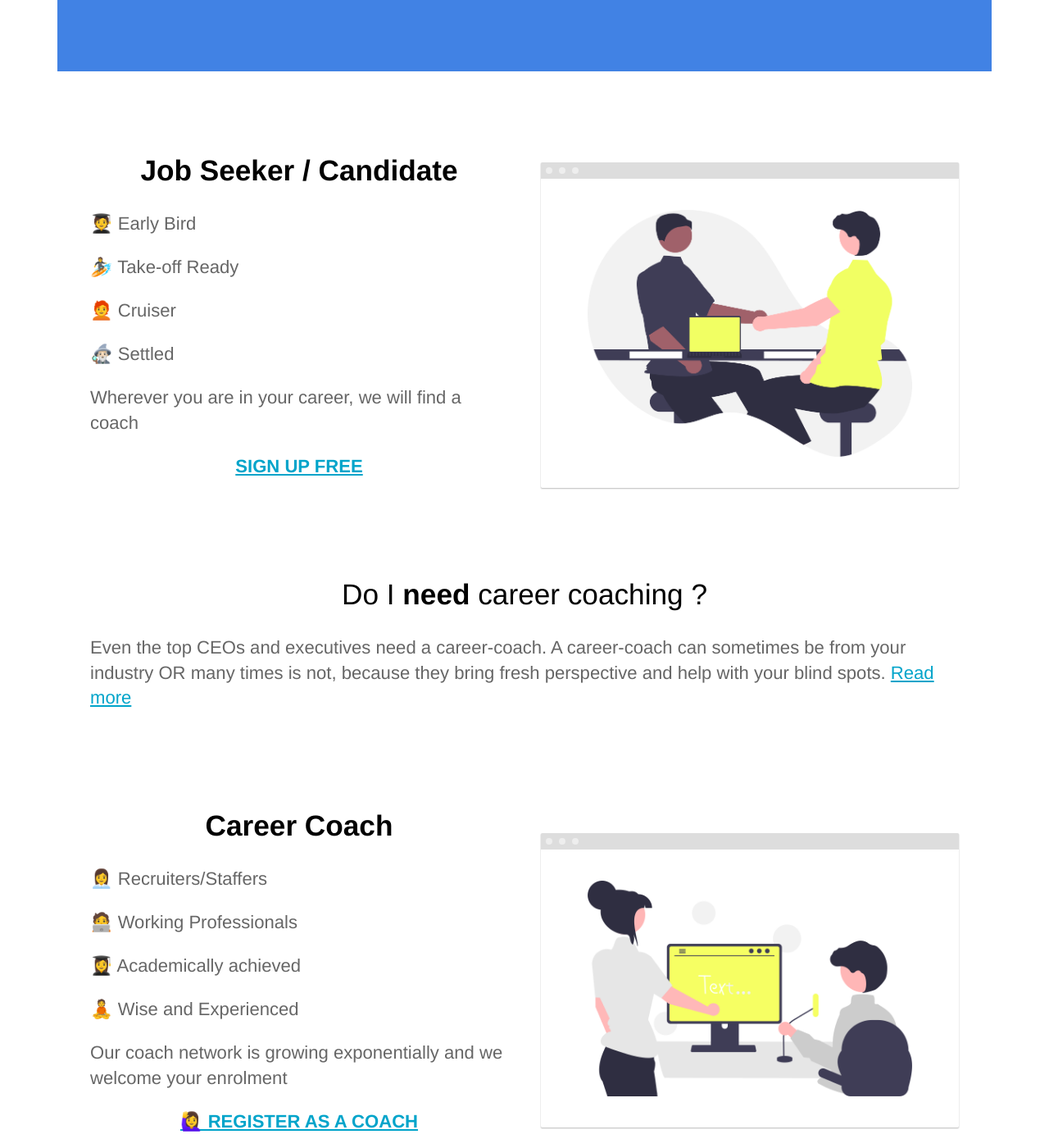
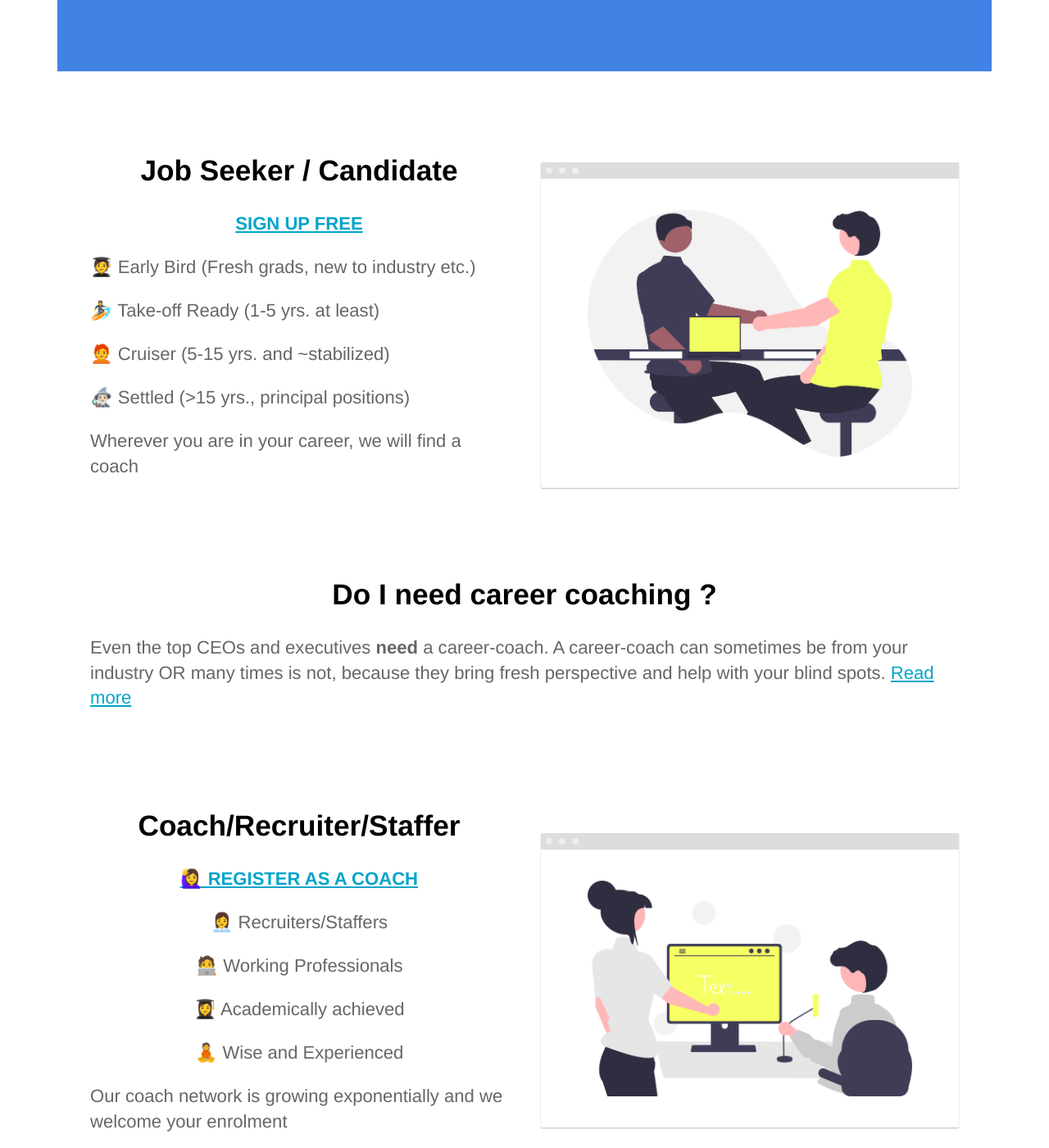
Before and after one commit to techsparksguru/symmetrics.github.io, a Jekyll site: the page built from career_coaching.html, in a window 1280 px wide and 1400 px high, scrolled down 1085 px. Shown: the whole window at 82% size. Built offline with Jekyll 4.4.1, drawn with Linux system fonts in a browser that asks for light colours.

Commit message:
minor edits

```diff
--- a/career_coaching.html
+++ b/career_coaching.html
@@ -24,14 +24,13 @@ description:
 		<div class="container flex">
 			<div class="text editable">
 				<h2><strong>Job Seeker / Candidate</strong></h2>
-				<p> 🧑‍🎓 Early Bird</p>
-				<p> 🏄 Take-off Ready</p>
-				<p> 🧑‍🦰 Cruiser</p>
-				<p> 🧙🏻‍♂️ Settled</p>
+				<center><p><a href="https://forms.gle/WJLRUsDHAT9KwAtu6" target="_blank"><strong><u>SIGN UP FREE</u></strong></a></p></center>
+					<p> 🧑‍🎓 Early Bird (Fresh grads, new to industry etc.)</p>
+					<p> 🏄 Take-off Ready (1-5 yrs. at least)</p>
+					<p> 🧑‍🦰 Cruiser (5-15 yrs. and ~stabilized)</p>
+					<p> 🧙🏻‍♂️ Settled (>15 yrs., principal positions)</p>
 				<p> Wherever you are in your career, we will find a coach</p>
-				<center>
-				<p><a href="https://forms.gle/WJLRUsDHAT9KwAtu6" target="_blank"><strong><u>SIGN UP FREE</u></strong></a></p>
-				</center>
+
 			</div>
 			<div class="image">
 				<img src="{{ site.baseurl }}/images/job_seeker.png" alt="Screenshot" class="screenshot editable" />
@@ -42,8 +41,8 @@ description:
 	<section>
 		<div class="container flex">
 			<div class="text editable">
-				<h2>Do I <strong>need</strong> career coaching ? </h2>
-				<p>Even the top CEOs and executives need a career-coach. A career-coach can sometimes be from your industry OR many times is not, because they bring fresh perspective and help with your blind spots. <a href="{{ site.baseurl }}" target="_blank"><u>Read more</u></a></p>
+				<h2><strong>Do I need career coaching ? </strong></h2>
+				<p>Even the top CEOs and executives <strong>need</strong> a career-coach. A career-coach can sometimes be from your industry OR many times is not, because they bring fresh perspective and help with your blind spots. <a href="{{ site.baseurl }}" target="_blank"><u>Read more</u></a></p>
 			</div>
 		</div>
 	</section>
@@ -52,15 +51,15 @@ description:
 	<section>
 		<div class="container flex">
 			<div class="text editable">
-				<h2><strong>Career Coach</strong></h2>
+				<h2><strong>Coach/Recruiter/Staffer</strong></h2>
+				<center><p><a href="https://forms.gle/NczXJGhLyG2pyYa27" target="_blank"><strong><u> 🙋‍♀️ REGISTER AS A COACH</u></strong></a></p>
 				<p> 👩‍💼 Recruiters/Staffers </p>
 				<p> 🧑‍💻 Working Professionals</p>
 				<p> 👩‍🎓 Academically achieved</p>
 				<p> 🧘 Wise and Experienced</p>
+				</center>
 				<p> Our coach network is growing exponentially and we welcome your enrolment </p>
-				<center>
-				<p><a href="https://forms.gle/NczXJGhLyG2pyYa27" target="_blank"><strong><u> 🙋‍♀️ REGISTER AS A COACH</u></strong></a></p>
-				</center>
+
 			</div>
 			<div class="image">
 				<img src="{{ site.baseurl }}/images/career_coach.png" alt="Screenshot" class="screenshot editable" />
```
